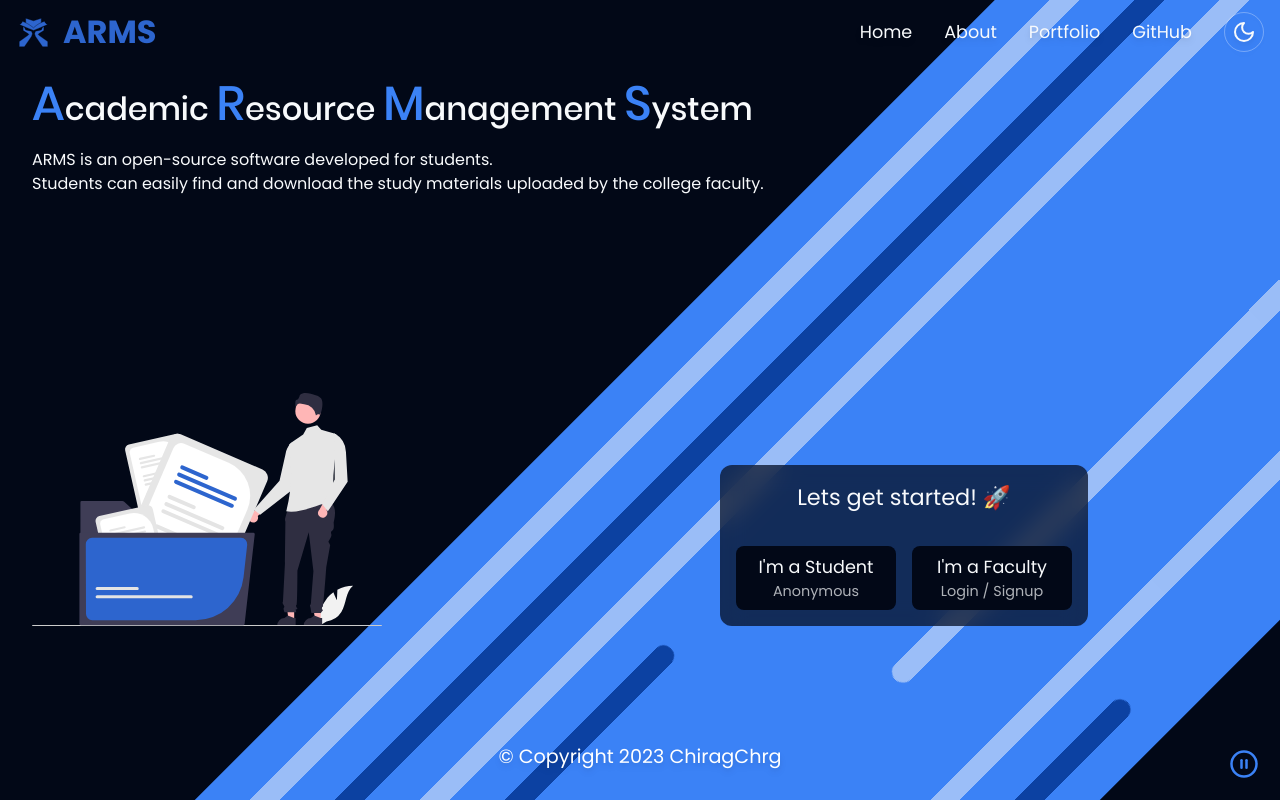
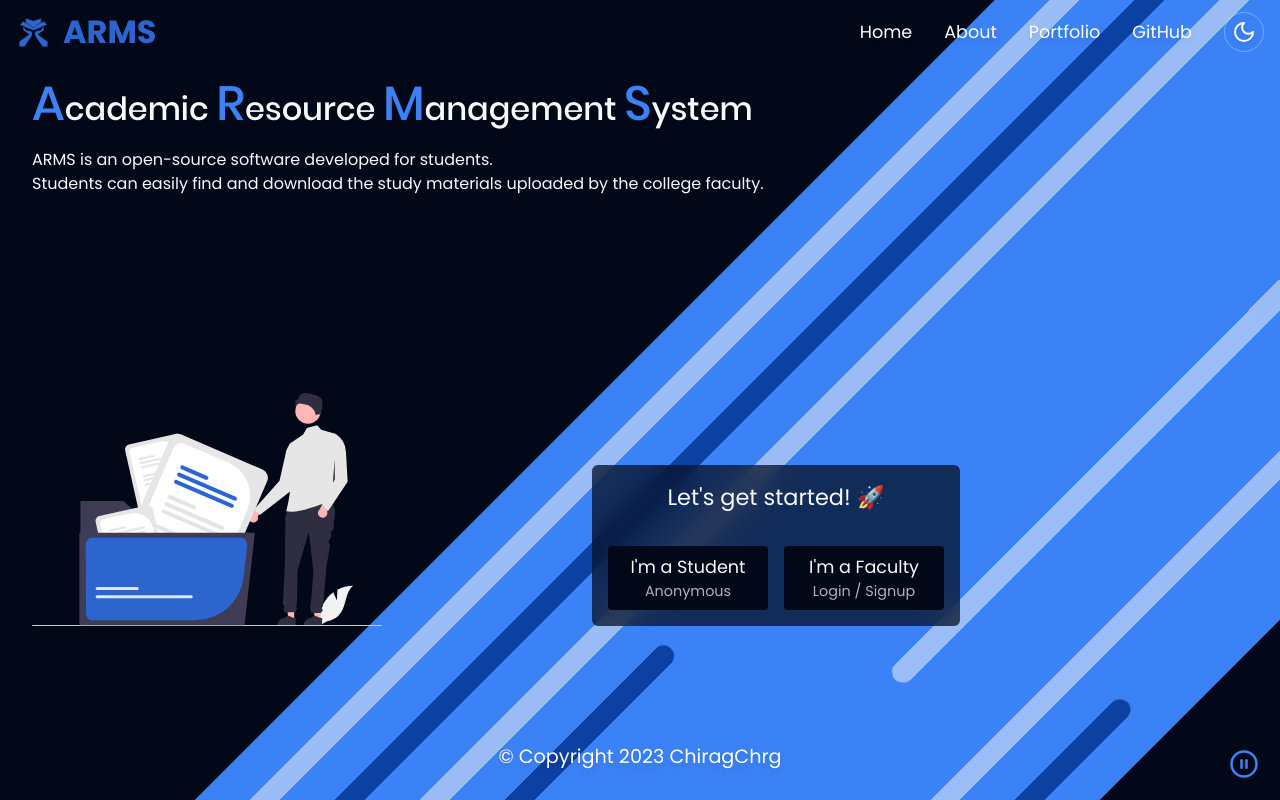
Before and after one commit to ChiragChrg/arms-v3, a Next.js app: page / in a window 1280 px wide. Built offline with nearby package versions, Linux system fonts and the light colour scheme.

Commit message:
Added custom white Nav Link color to Header ✨

```diff
--- a/src/app/page.tsx
+++ b/src/app/page.tsx
@@ -8,7 +8,7 @@ export default function Home() {
 
   return (
     <main className='relative flex flex-col px-4 py-3 w-full h-full min-h-screen overflow-hidden'>
-      <Header />
+      <Header altColor />
 
       <section className='flex flex-col flex-1 justify-between w-full h-max p-4'>
         <div className="flex flex-col gap-2">
@@ -24,19 +24,19 @@ export default function Home() {
         <div className="flex justify-between items-end mt-[5em] 2xl:mt-[10em]">
           <Image src={LandingVector} alt='LandingVector' className='w-[350px] 2xl:w-[500px]' />
 
-          <div className="flex_center flex-col gap-8 bg-background/70 backdrop-blur-md rounded-xl p-4 2xl:p-8 mr-[10em] 2xl:mr-[25em]">
-            <h2 className='text-[1.4em]'>Lets get started! 🚀</h2>
+          <div className="flex_center flex-col gap-8 bg-background/70 backdrop-blur-md rounded-md p-4 2xl:p-8 mr-[18em] 2xl:mr-[25em]">
+            <h2 className='text-[1.4em]'>Let&apos;s get started! 🚀</h2>
             <div className="flex_center gap-4">
               <Link
                 href='/dashboard'
-                className='flex_center flex-col rounded-lg w-[10em] py-2 px-2 2xl:px-4 bg-background hover:text-white hover:bg-[var(--logoClr)] transition-colors cursor-pointer'>
+                className='flex_center flex-col rounded w-[10em] py-2 px-2 2xl:px-4 bg-background hover:text-white hover:bg-[var(--logoClr)] transition-colors transi cursor-pointer'>
                 <h3 className='text-[1.1em]'>I&apos;m a Student</h3>
                 <p className='opacity-70 text-[0.9em]'>Anonymous</p>
               </Link>
 
               <Link
                 href="/login"
-                className='flex_center flex-col rounded-lg w-[10em] py-2 px-2 2xl:px-4 bg-background hover:text-white hover:bg-[var(--logoClr)] transition-colors cursor-pointer'>
+                className='flex_center flex-col rounded w-[10em] py-2 px-2 2xl:px-4 bg-background hover:text-white hover:bg-[var(--logoClr)] transition-colors transi cursor-pointer'>
                 <h3 className='text-[1.1em]'>I&apos;m a Faculty</h3>
                 <p className='opacity-70 text-[0.9em]'>Login / Signup</p>
               </Link>
--- a/src/components/Header.tsx
+++ b/src/components/Header.tsx
@@ -2,12 +2,14 @@ import React from 'react'
 import Link from 'next/link'
 import ThemeButton from './CustomUI/ThemeButton'
 import Logo from '@/assets/Logo'
+import { cn } from '@/lib/utils'
 
 type Props = {
     altLogo?: boolean,
+    altColor?: boolean,
 }
 
-const Header = ({ altLogo = false }: Props) => {
+const Header = ({ altLogo = false, altColor = false }: Props) => {
     return (
         <header className='flex justify-between items-center z-10'>
             <div className="flex_center gap-3">
@@ -23,7 +25,7 @@ const Header = ({ altLogo = false }: Props) => {
             </div>
 
             <nav
-                className='flex items-center gap-8 text-[1.1em] drop-shadow-md'>
+                className={cn('flex items-center gap-8 text-[1.1em] drop-shadow-md', altColor && "text-white")}>
                 <Link href="/">Home</Link>
                 <Link href="/about">About</Link>
                 <Link href="https://chiragchrg.netlify.app/" target='_blank'>Portfolio</Link>
```
